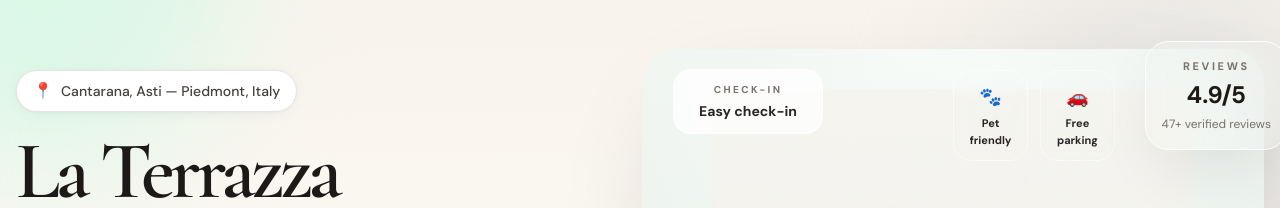
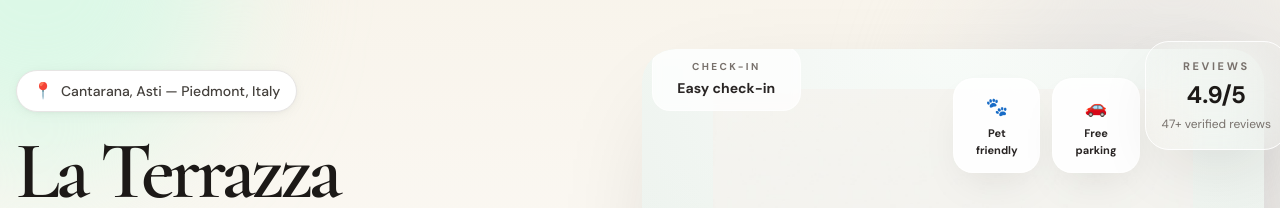
Before and after one commit to Manuell00/la-terrazza-web, a Next.js app: page /en in a window 1280 px wide. Shown: the part 141-349 px from the top of the page. Built offline with nearby package versions, Linux system fonts and the light colour scheme; no server answers.

Commit message:
Fine tune hero overlay positions

```diff
--- a/src/components/Hero.tsx
+++ b/src/components/Hero.tsx
@@ -128,7 +128,7 @@ function HeroIllustration({
           variants={floatingCardVariants}
           initial="hidden"
           animate="visible"
-          className={compact ? "absolute inset-x-[10%] bottom-[21%] flex flex-col gap-2.5" : "absolute left-[5%] top-[3.5%] w-[24%]"}
+          className={compact ? "absolute inset-x-[10%] bottom-[21%] flex flex-col gap-2.5" : "absolute left-[1.5%] top-[-0.5%] w-[24%]"}
         >
           <div className={`${compact ? "rounded-[16px] px-3 py-2.5" : "rounded-[18px] px-4 py-3"} border border-white/55 bg-white/75 text-center backdrop-blur-sm`}>
             <p className="text-[10px] font-semibold uppercase tracking-[0.24em] text-stone-500">Check-in</p>
@@ -141,13 +141,13 @@ function HeroIllustration({
           variants={floatingCardVariants}
           initial="hidden"
           animate="visible"
-          className={compact ? "hidden" : "absolute left-1/2 top-[3.8%] grid w-[26%] -translate-x-1/2 grid-cols-2 gap-3"}
+          className={compact ? "hidden" : "absolute left-1/2 top-[5.2%] grid w-[30%] -translate-x-1/2 grid-cols-2 gap-3"}
         >
-          <div className="rounded-[18px] border border-white/55 bg-white/78 px-3 py-3 text-center backdrop-blur-sm">
+          <div className="rounded-[20px] border border-white/75 bg-white/90 px-3.5 py-3.5 text-center shadow-[0_18px_50px_-28px_rgba(28,25,23,0.34)] backdrop-blur-md">
             <p className="text-lg">🐾</p>
             <p className="mt-1 text-[11px] font-semibold text-stone-800">{breakfast}</p>
           </div>
-          <div className="rounded-[18px] border border-white/55 bg-white/78 px-3 py-3 text-center backdrop-blur-sm">
+          <div className="rounded-[20px] border border-white/75 bg-white/90 px-3.5 py-3.5 text-center shadow-[0_18px_50px_-28px_rgba(28,25,23,0.34)] backdrop-blur-md">
             <p className="text-lg">🚗</p>
             <p className="mt-1 text-[11px] font-semibold text-stone-800">{parking}</p>
           </div>
@@ -372,7 +372,7 @@ export default function Hero() {
                 variants={floatingCardVariants}
                 initial="hidden"
                 animate="visible"
-                className="absolute bottom-4 left-1/2 flex w-[18.5rem] -translate-x-1/2 items-center justify-center rounded-[28px] border border-stone-200 bg-white px-5 py-5 text-center shadow-[0_28px_84px_-40px_rgba(28,25,23,0.42)]"
+                className="absolute bottom-4 left-[50%] flex w-[18.5rem] -translate-x-1/2 items-center justify-center rounded-[28px] border border-stone-200 bg-white px-5 py-5 text-center shadow-[0_28px_84px_-40px_rgba(28,25,23,0.42)]"
               >
                 <div>
                   <p className="text-xs font-semibold uppercase tracking-[0.26em] text-stone-500">La Terrazza</p>
```
